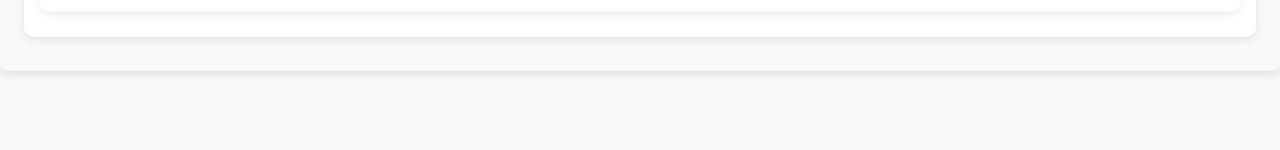
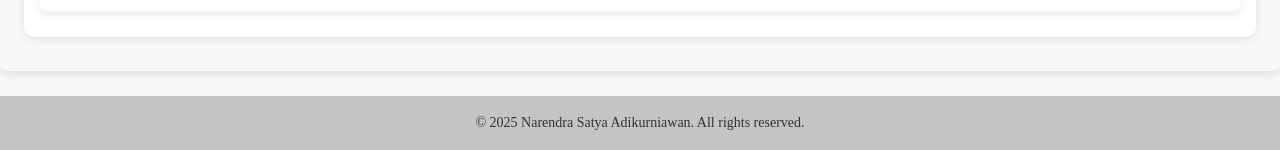
Before and after one commit to narendrasatyaa/uji-coba-hosting-website, a plain HTML site: page portfolio.html in a window 1280 px wide. Shown: the part 1682-1832 px from the top of the page. Before the commit the page ends 1778 px from the top, so only its background shows below. Drawn offline with Linux system fonts and the light colour scheme; a web font is replaced by a local one.

Commit message:
Update portfolio.html

```diff
--- a/portfolio.html
+++ b/portfolio.html
@@ -76,6 +76,9 @@
             </div>
         </div>
     </section>
+      <footer class="footer">
+        <p>&copy; 2025 Narendra Satya Adikurniawan. All rights reserved.</p>
+    </footer>
     <script>
         function toggleMenu() {
             document.querySelector(".nav-links").classList.toggle("active");
```
